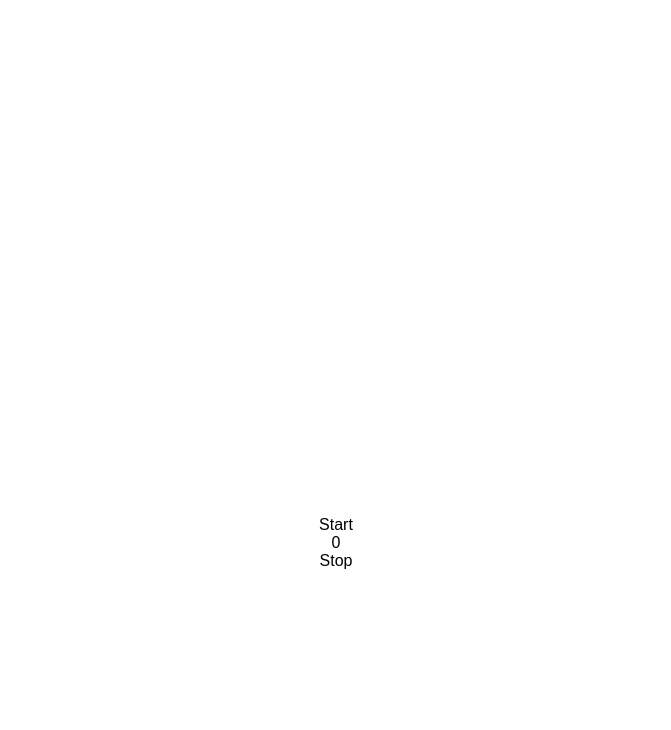
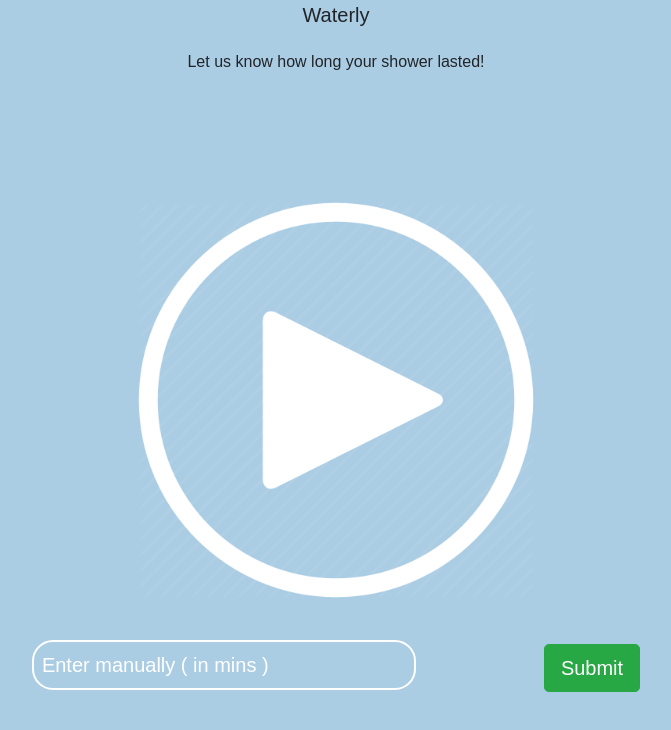
Before and after one commit to Dvnc94/Waterly, a React (Create React App) app in the folder react/waterly/: page /timer in a window 1280 px wide. Shown: the top 730 px of the page, without its empty margins (304-975 px from the left). Built offline with nearby package versions, Linux system fonts and the light colour scheme.

Commit message:
adding features

```diff
--- a/react/waterly/package.json
+++ b/react/waterly/package.json
@@ -3,7 +3,13 @@
   "version": "0.1.0",
   "private": true,
   "dependencies": {
+    "@fortawesome/fontawesome-svg-core": "^1.2.26",
+    "@fortawesome/free-solid-svg-icons": "^5.12.0",
+    "@fortawesome/react-fontawesome": "^0.1.8",
+    "bootstrap": "^4.4.1",
+    "font-awesome": "^4.7.0",
     "react": "^16.12.0",
+    "react-bootstrap": "^1.0.0-beta.16",
     "react-dom": "^16.12.0",
     "react-router-dom": "^5.1.2",
     "react-scripts": "0.9.5"
--- a/react/waterly/src/App.js
+++ b/react/waterly/src/App.js
@@ -1,5 +1,6 @@
 import React, { Component } from 'react';
 import { BrowserRouter as Router, Route } from 'react-router-dom';
+import 'bootstrap/dist/css/bootstrap.min.css';
 import Home from "./Home/Home";
 import Timer from "./Timer/Timer";
 import './App.css';
@@ -9,7 +10,6 @@ class App extends Component {
     return (
       <div className="App">
         <Router>
-
           <Route exact path='/' component={Home} />
           <Route path='/timer' component={Timer} />
         </Router>
--- a/react/waterly/src/Home/Home.js
+++ b/react/waterly/src/Home/Home.js
@@ -1,26 +1,36 @@
 import React, { Component } from 'react';
-// import { FontAwesomeIcon } from "@fortawesome/react-fontawesome";
-import { withRouter, router } from 'react-router-dom'
+import { withRouter, router } from 'react-router-dom';
+import { FontAwesomeIcon } from "@fortawesome/react-fontawesome";
+import { faPlus, faMinus } from "@fortawesome/free-solid-svg-icons";
 import './home.css';
 import boil from "../../public/boil.png";
 import car from "../../public/car-wash.png";
 import brush from "../../public/toothbrush.png";
 import tap from "../../public/tap.png";
 import shower from "../../public/shower.png";
-import start from "../../public/start1.png";
-import {postCall} from "../api";
 
 class Home extends Component {
   constructor(props) {
       super(props);
       this.state = {
         showStart: true,
+        boil: 0,
+        brush: 0,
+        car: 0,
+        tap: 0,
      };
   }
   timer = () => {
-    router.push("/timer");
+    window.location.href = "/timer";
   }
-
+  increment = (e,v) => {
+    this.setState({ [v]: this.state[v]+1 });
+    console.log(v, (this.state)[v], this.state);
+  }
+  decrement = (e,v) => {
+    if(this.state[v] != 0) this.setState({ [v]: this.state[v]-1 });
+    console.log(v, (this.state)[v]);
+  }
   render() {
     return (
       <div className="home-container">
@@ -28,28 +38,46 @@ class Home extends Component {
         <div className="content">
             <div className="water-usage-blocks-container">
                 <div className="water-usage-block">
-                    <div
-                        className="icon-circle"
-                    >
-                        <img src={shower} className="image" alt="NA" onClick={() => this.timer} />
+                    <div className="icon-circle" >
+                        <img src={shower} className="image" alt="NA" onClick={() => this.timer()} />
                     </div>
                 </div>
                 <div className="water-usage-block">
+                    <div className="gallons">
+                        <FontAwesomeIcon icon={faPlus} className="icons" onClick={(e) => this.increment(e, "boil")} />
+                        <div className="times">{this.state.boil}</div>
+                        <FontAwesomeIcon icon={faMinus} className="icons" onClick={(e) => this.decrement(e, "boil")} />
+                    </div>
                     <div className="icon-circle">
                         <img src={boil} className="image" alt="NA" />
                     </div>
                 </div>
                 <div className="water-usage-block">
+                <div className="gallons">
+                        <FontAwesomeIcon icon={faPlus} className="icons" onClick={(e) => this.increment(e, "brush")} />
+                        <div className="times">{this.state.brush}</div>
+                        <FontAwesomeIcon icon={faMinus} className="icons" onClick={(e) => this.decrement(e, "brush")} />
+                    </div>
                     <div className="icon-circle">
                         <img src={brush} className="image" alt="NA" />
                     </div>
                 </div>
                 <div className="water-usage-block">
+                <div className="gallons">
+                        <FontAwesomeIcon icon={faPlus} className="icons" onClick={(e) => this.increment(e, "tap")} />
+                        <div className="times">{this.state.tap}</div>
+                        <FontAwesomeIcon icon={faMinus} className="icons" onClick={(e) => this.decrement(e, "tap")}/>
+                    </div>
                     <div className="icon-circle">
                         <img src={tap} className="image" alt="NA" />
                     </div>
                 </div>
                 <div className="water-usage-block">
+                <div className="gallons">
+                        <FontAwesomeIcon icon={faPlus} className="icons" onClick={(e) => this.increment(e, "car")} />
+                        <div className="times">{this.state.car}</div>
+                        <FontAwesomeIcon icon={faMinus} className="icons" onClick={(e) => this.decrement(e, "car")} />
+                    </div>
                     <div className="icon-circle">
                         <img src={car} className="image" alt="NA" />
                     </div>
--- a/react/waterly/src/Home/home.css
+++ b/react/waterly/src/Home/home.css
@@ -18,13 +18,12 @@
     display: inline-block;
     height: 100%;
     float: left;
-
 }
 .water-usage-block {
-    width: 20%;
-    height: 20%;
+    width: 30%;
+    height: 30%;
     display: inline-block;
-    padding: 5%;
+    padding: 4%;
     text-align: center;
 }
 .shower-icon-circle {
@@ -43,14 +42,10 @@
     height: 100%;
     border-radius: 5%;
     margin: auto;
-    padding-top: 25px;
+    padding-bottom: 25px;
     border: 1px solid transparent;
 }
-.icon-circle:hover {
-    /* border: 1px solid white; */
-    filter: drop-shadow(0px 4px 3px white);
-    /* box-shadow: 0 0 5px 10px white; */
-}
+
 .image {
     height: 80%;
 }
@@ -58,6 +53,22 @@
     height: 80%;
     background-color: red;
 }
+.icons {
+    display: inline;
+    color: white;
+}
+.times {
+    display: inline;
+    margin-left: 20%;
+    margin-right: 20%;
+    color: white;
+    font-size: 2.5vw;
+}
+.icon-circle:hover, .icons:hover, .times:hover {
+    /* border: 1px solid white; */
+    filter: drop-shadow(0px 4px 3px white);
+    /* box-shadow: 0 0 5px 10px white; */
+}
 .progress-container {
     display: inline-block;
     width: 20%;
--- a/react/waterly/src/Timer/Timer.js
+++ b/react/waterly/src/Timer/Timer.js
@@ -1,4 +1,6 @@
 import React, { Component } from 'react';
+import { Button } from 'react-bootstrap';
+import {Dropdown} from 'react-bootstrap/Dropdown'
 import './timer.css';
 import start from "../../public/start1.png";
 import {postCall} from "../api";
@@ -7,11 +9,13 @@ class Timer extends Component {
     constructor(props) {
         super(props);
         this.state = { seconds: 0,
+          showCounter: false
        };
     }
     tick() {
       this.setState(prevState => ({
-        seconds: prevState.seconds + 1
+        seconds: prevState.seconds + 1,
+        showCounter:true
       }));
     }
     startTimer = () => {
@@ -19,17 +23,28 @@ class Timer extends Component {
     }
     stopTimer = () => {
       clearInterval(this.interval);
-        console.log(this.state, this.interval);
-      postCall({id: "alovelace", duration: this.state.seconds});
-
+      console.log(this.state, this.interval);
+      this.state.gallons = postCall({id: "alovelace", duration: this.state.seconds});
+    }
+    setseconds = (val) => {
+      this.setState({ seconds: val });
     }
   render() {
     return (
         <div className="timer-container">
-          <img src={start} className="image" alt="NA" onClick={this.startTimer}/>
-          <div className="gallons" onClick={this.startTimer} >Start</div>
-          <div>{this.state.seconds}</div>
-          <div className="gallons" onClick={this.stopTimer} >Stop</div>
+          <div className="app-heading">Waterly</div>
+          <div className="message">Let us know how long your shower lasted!</div>
+          {this.state.seconds && this.state.showCounter > 0 ?
+            <div className="counter">
+              <div className="count" >{this.state.seconds}</div>
+              <Button variant="danger" size="lg" onClick={this.stopTimer} >Stop</Button>
+            </div>
+          : <img src={start} className="start" alt="NA" onClick={this.startTimer}/>}
+          <div className="manual">
+            <input placeholder="Enter manually ( in mins )" className="input" onChange={e => this.setseconds(e.target.value)}/>
+            <Button variant="success" size="lg" className="submit" onClick={this.stopTimer} >Submit</Button>
+          </div>
+
         </div>
     );
   }
--- a/react/waterly/src/Timer/timer.css
+++ b/react/waterly/src/Timer/timer.css
@@ -0,0 +1,40 @@
+.timer-container {
+    width: 100%;
+    position: absolute;
+    height: 100%;
+    background-color: #8fbcdbbf;
+}
+.message {
+
+}
+.input {
+    width: 30%;
+    padding: 8px;
+    background-color: transparent;
+    border: 2px solid white;
+    border-radius: 21px;
+    font-size: 20px;
+}
+.input::placeholder {
+    color: white;
+}
+.submit{
+    margin-left: 10%;
+}
+.start {
+    position: absolute;
+    height: 50%;
+    left: 50%;
+    top: 50%;
+    margin-right: -50%;
+    transform: translate(-50%, -50%);
+}
+.manual{
+    position: absolute;
+    top: 80%;
+    width: 100%;
+}
+.count {
+    font-size: 80px;
+    padding: 10%;
+}
--- a/react/waterly/src/api.js
+++ b/react/waterly/src/api.js
@@ -1,10 +1,15 @@
 export function postCall(body) {
-    fetch('http://172.30.10.152:5000/api/shower', {
+    return fetch('http://172.30.10.152:5000/api/shower', {
     method: 'POST',
     headers: {
         'Accept': 'application/json',
         'Content-Type': 'application/json',
     },
     body
+    }).then((response) => response.json())
+    .then((responseData) => {
+      console.log(responseData);
+      return responseData;
     })
+    .catch(error => console.warn(error));
 }
```
Also changed, not shown: react/waterly/src/fontAwesomeLib.js (+5 -5 lines).
